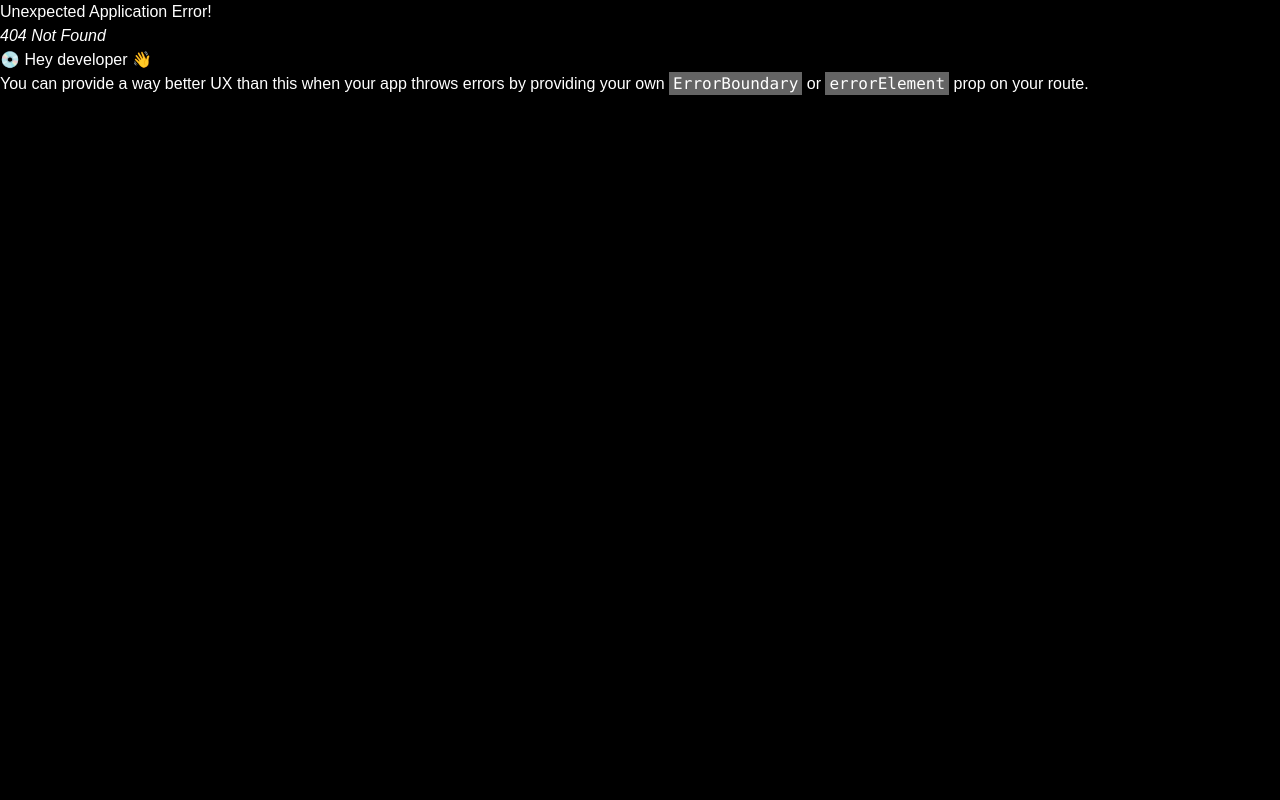
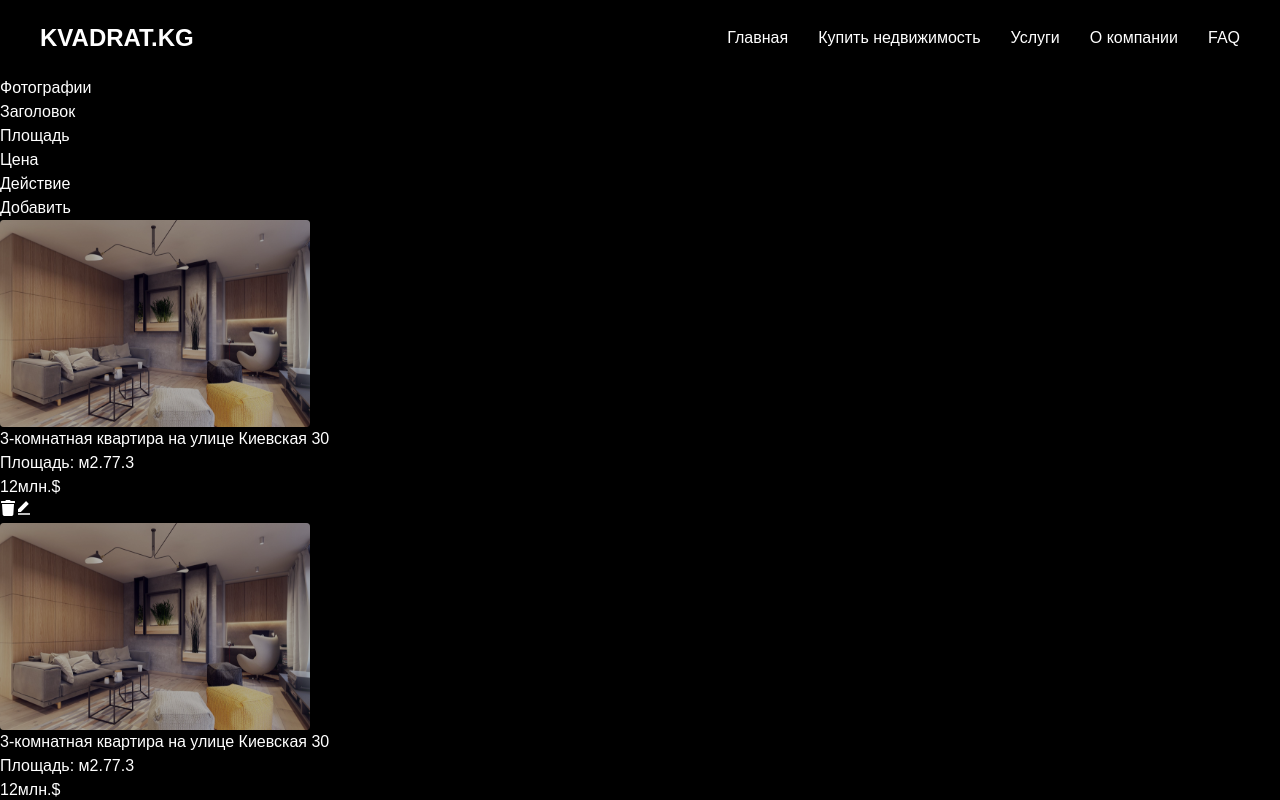
Before and after one commit to medina816/Kvadrat, a React (Vite) app: page /manageProperties in a window 1280 px wide. Before the commit this address had no page. Built offline with nearby package versions, Linux system fonts and the light colour scheme.

Commit message:
fix: resolved conflicts

```diff
--- a/src/app/providers/router.jsx
+++ b/src/app/providers/router.jsx
@@ -8,6 +8,7 @@ import FAQ from "../../pages/FAQ/FAQ";
 import CardDetails from '../../pages/cardDetails/CardDetails';
 import AllProperties from '../../pages/AllProperties/AllProperties'
 import Advertis from "../../components/Advertis/Advertis";
+import ManageProperties from '../../pages/ManageProperties/ManageProperties'
 
 export const myRouter = createBrowserRouter([
     {
@@ -24,6 +25,7 @@ export const myRouter = createBrowserRouter([
             {path: "properties", element: <AllProperties />},
             {path: "faq", element: <FAQ />},
             {path: "advertis", element: <Advertis/>},
+            {path: "manageProperties", element: <ManageProperties/>},
         ],
     }
 ])
--- a/src/components/Sidebar/Sidebar.jsx
+++ b/src/components/Sidebar/Sidebar.jsx
@@ -6,6 +6,7 @@ import arrowIcon from '../../assets/svg/arrow.svg'
 import flatIcon from '../../assets/svg/flat.svg'
 import personIcon from '../../assets/svg/person.svg'
 import { IoHomeOutline } from "react-icons/io5";
+import { Link } from 'react-router-dom'
 
 const Sidebar = () => {
   return (
@@ -31,7 +32,9 @@ const Sidebar = () => {
             Обьекты недвижимости
             </h3>
             </div>
+            <Link to="/manageProperties" >
             <img src={arrowIcon}/>
+            </Link>
             </li>
             {/* ---- */}
           <li>
--- /dev/null
+++ b/src/pages/ManageProperties/ManageProperties.jsx
@@ -0,0 +1,60 @@
+import React from 'react';
+import cardData from '../../shared/Card/card';
+import { FaTrash } from 'react-icons/fa';
+import { RiEditFill } from "react-icons/ri";
+
+
+function ManageProperties() {
+  return (
+    <div className=" w-[967px] mt-[88px] m-auto bg-black text-white ">
+      <div className="grid grid-cols-5 w-[950px]  gap-[118px] px-[11px]	 py-[14px] bg-[#222224] rounded-[4px] text-xl font-medium ">
+        <div>Фотографии</div>
+        <div className='ml-4'>Заголовок</div>
+        <div className=' ml-4'>Площадь</div>
+        <div className='ml-[80px]'>Цена</div>
+        <div>Действие</div>
+      </div>
+
+      <div className="flex justify-end mt-[56px]">
+        <button className="bg-[#DC2215] px-[54px] py-[14px] m-auto rounded-[45px] text-white font-medium text-xl ml-[1154px] ">
+          Добавить
+        </button>
+      </div>
+
+      {cardData.map((property) => (
+        <div
+          key={property.id}
+          className="grid grid-cols-5 gap-4  w-[967px] items-center px-4 py-4 border-b border-[#FFFFFF99]"
+        >
+          <div className="h-[76px] w-[165px] ml-[-15px]  overflow-hidden">
+            <img
+              src={property.images[0]}
+              alt="flat"
+              className="w-full h-full object-cover"
+            />
+          </div>
+
+          <div className="">
+            <p className='text-[18px] font-medium w-[209px] h-[44px] ml-4 '>{property.title}</p>
+          </div>
+												<div className='w-[208px] h-[18px] m-auto ml-[45px] text-slate-200'>
+            <p className="text-[16px] font-normal">Площадь: {property.area}</p>
+												</div>
+
+          <div className="text-xl ml-[143px] font-semibold text-[#FFFFFF]">12млн.$</div>
+
+          <div className="flex gap-3  ml-[108px] text-lg">
+            <button className="text-red-500 text-xl hover:text-red-700">
+              <FaTrash />
+            </button>
+            <button className="text-white ml-2 text-2xl hover:text-gray-400">
+              <RiEditFill />
+            </button>
+          </div>
+        </div>
+      ))}
+    </div>
+  );
+}
+
+export default ManageProperties;
--- a/src/shared/Card/PropertyCard.jsx
+++ b/src/shared/Card/PropertyCard.jsx
@@ -71,10 +71,10 @@ function PropertyCard({ item, bigImage  }) {
 </div>
 
 <div className={`flex items-center justify-between px-2 sm:px-4 lg:px-4 lg:justify-between lg:mr-[5px] ${bigImage ? 'mt-4' : 'lg:mt-2'}`}>
-  <p className={`font-semibold text-[#0A0200] ${bigImage ? 'text-[28px] font-normal ml-1 mt-7' : 'text-[8px] mt-2 sm:text-[10px] lg:text-lg'}`}>
+  <p className={`font-semibold text-[#0A0200] ${bigImage ? 'text-[28px] font-normal ml-1 mt-7' : 'text-[8px] mt-1 sm:text-[10px] lg:text-lg'}`}>
     Цена
   </p>
-  <span className={`font-semibold text-[#0A0200] ${bigImage ? 'text-[26px] font-normal mt-7' : 'text-[8px] mt-2 sm:text-[10px] lg:text-lg'}`}>
+  <span className={`font-semibold text-[#0A0200] ${bigImage ? 'text-[26px] font-normal mt-7' : 'text-[8px] mt-1 sm:text-[10px] lg:text-lg'}`}>
     {item.price}
   </span>
 </div>
@@ -85,8 +85,8 @@ function PropertyCard({ item, bigImage  }) {
   <button className={`
     bg-[#DC2215] text-white rounded-full transition hover:bg-red-700
     ${bigImage
-      ? 'w-[346px] text-[23px] font-medium h-[66px] ml-4 mt-1  mb-2'
-      : ' text-[9px] h-[22px] mt-1 mb-1 ml-[4px] w-[125px] lg:mb-4 sm:text-sm sm:h-[40px] lg:w-[257px] lg:text-xl lg:h-[50px]  lg:mt-[4px] lg:ml-[8px]'
+      ? 'w-[346px] text-[23px] font-medium h-[66px] ml-4 mt-5  mb-2'
+      : ' text-[9px] h-[22px] mt-2 mb-1 ml-[4px] w-[125px] lg:mb-4 sm:text-sm sm:h-[40px] lg:w-[257px] lg:text-xl lg:h-[50px]  lg:mt-[14px] lg:ml-[8px]'
     }
   `}>
     Подробнее
```
